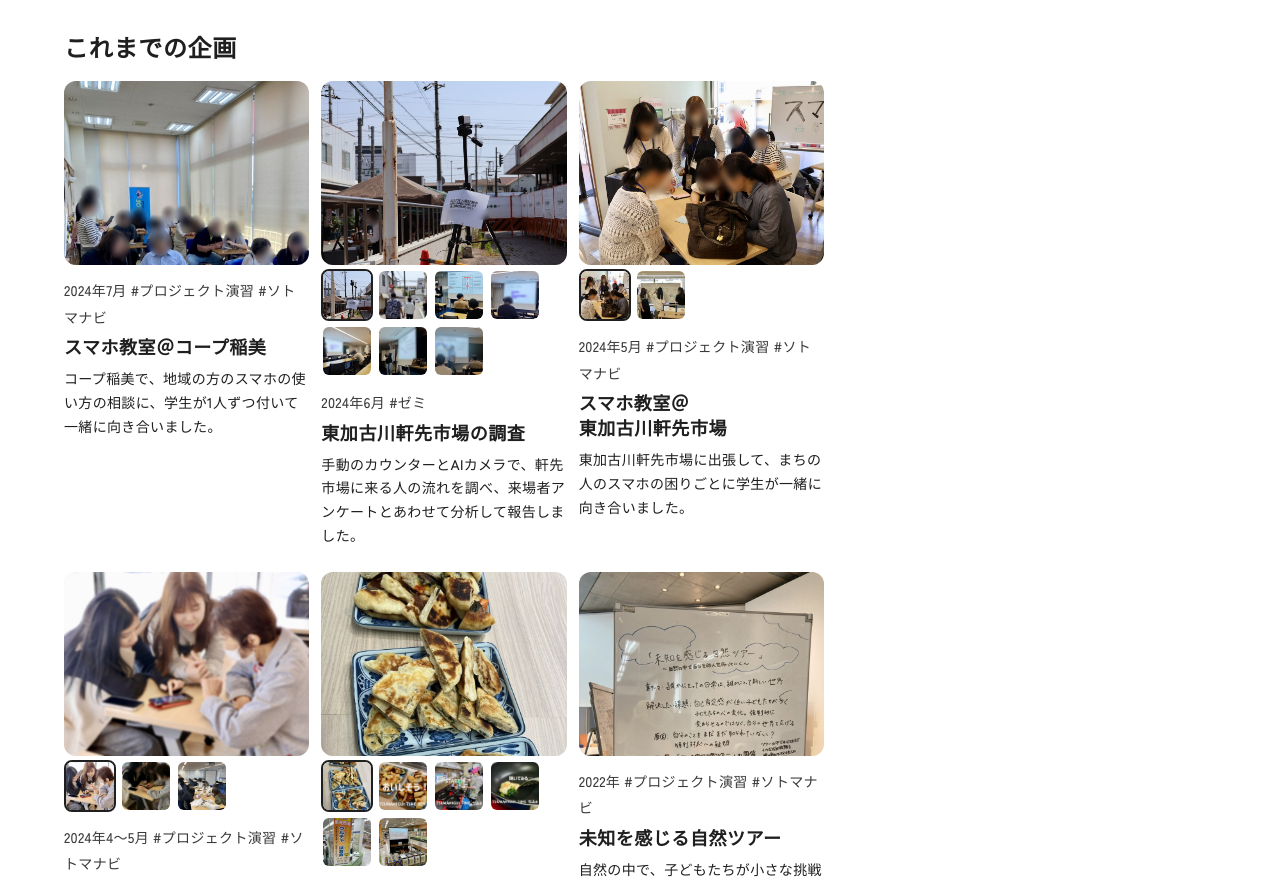
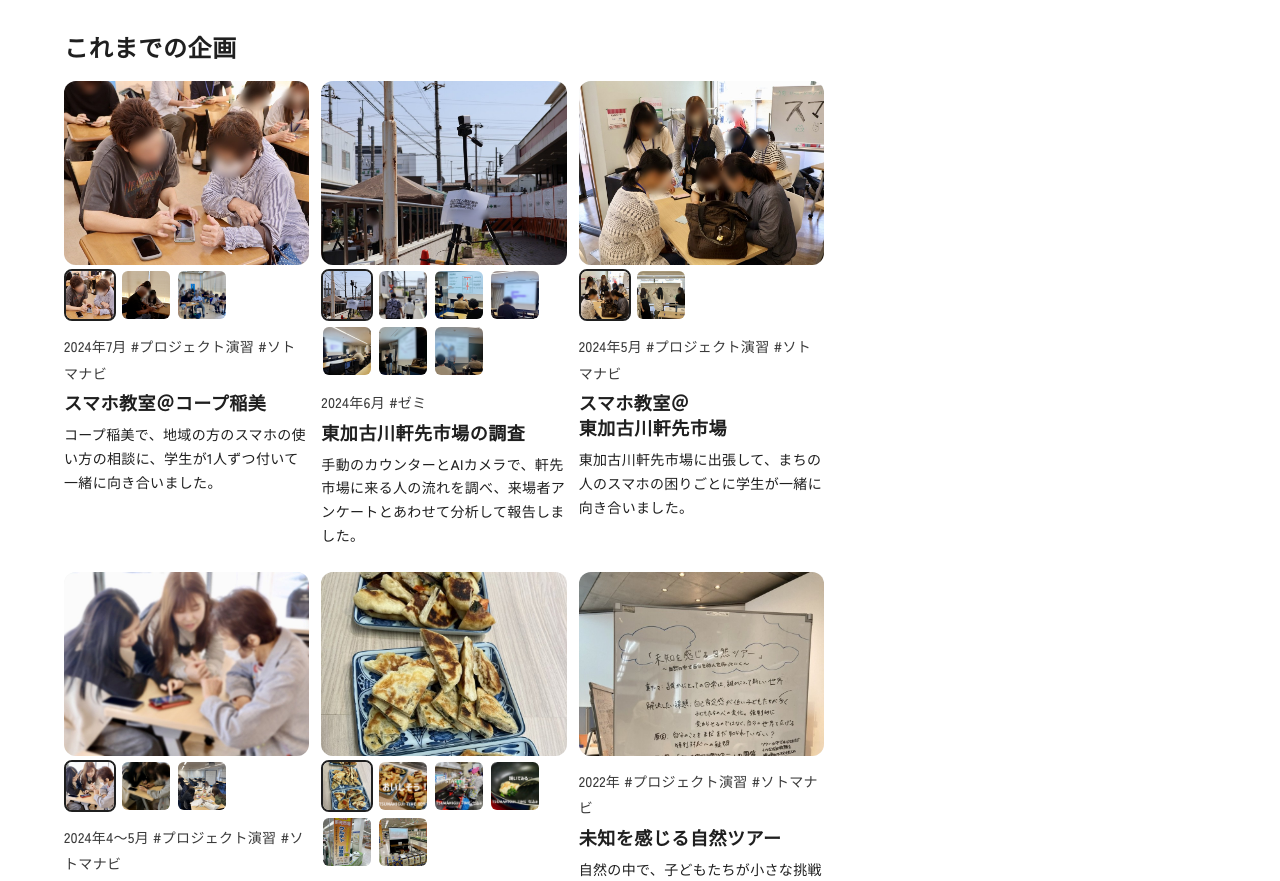
Before and after one commit to koseimiyazaki/myweb, an Astro site: page /seminar in a window 1280 px wide. Shown: the part 1118-1999 px from the top of the page. Built offline with nearby package versions, Linux system fonts and the light colour scheme; Astro itself is replaced by a stand-in of ours; a web font is replaced by a local one.

Commit message:
スマホ教室＠コープ稲美に写真2枚を追加（顔はぼかし）
Co-Authored-By: Claude Opus 5.5 <noreply@anthropic.com>
Claude-Session: https://claude.ai/code/session_019HVfXgnykPWVn6ptdB1NJx

```diff
--- a/src/pages/seminar.astro
+++ b/src/pages/seminar.astro
@@ -17,8 +17,12 @@ const projects = [
     when: '2024年7月',
     title: 'スマホ教室＠コープ稲美',
     text: 'コープ稲美で、地域の方のスマホの使い方の相談に、学生が1人ずつ付いて一緒に向き合いました。',
-    photo: '/seminar/projects/2024-inami-smartphone-class.jpg',
-    alt: '店舗の一室で、学生と地域の方が向かい合ってスマホを操作する様子',
+    photo: '/seminar/projects/2024-inami-smartphone-2.jpg',
+    alt: '学生と地域の方が、机の上のスマホを一緒にのぞき込む様子',
+    more: [
+      { src: '/seminar/projects/2024-inami-smartphone-3.jpg', alt: '学生2人が地域の方のスマホの操作を手伝う様子' },
+      { src: '/seminar/projects/2024-inami-smartphone-class.jpg', alt: '店舗の一室で、学生と地域の方が向かい合ってスマホを操作する様子' },
+    ],
   },
   {
     tags: ['ゼミ'],
```
Also changed, not shown: public/seminar/projects/2024-inami-smartphone-2.jpg (added), public/seminar/projects/2024-inami-smartphone-3.jpg (added).
